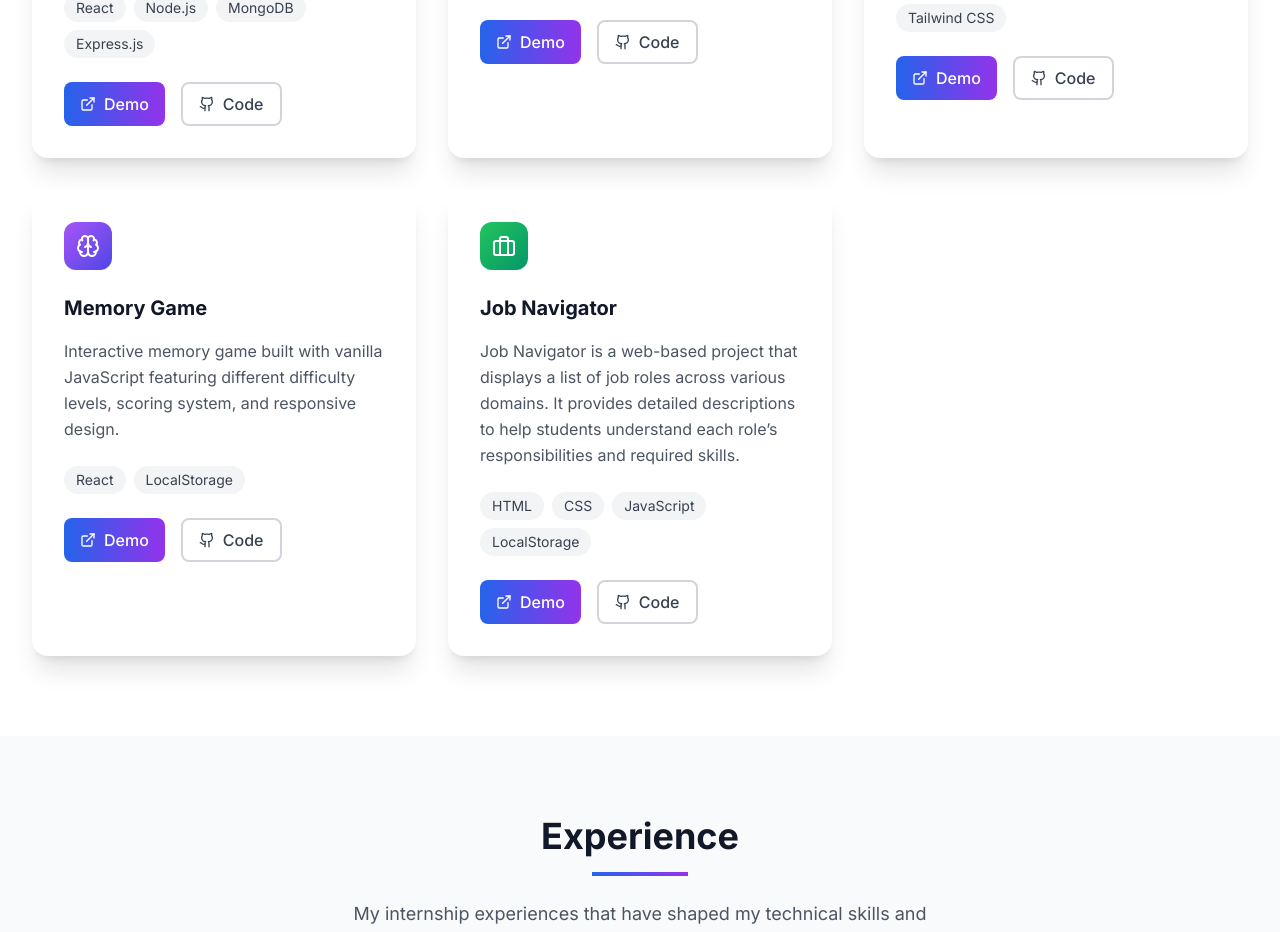
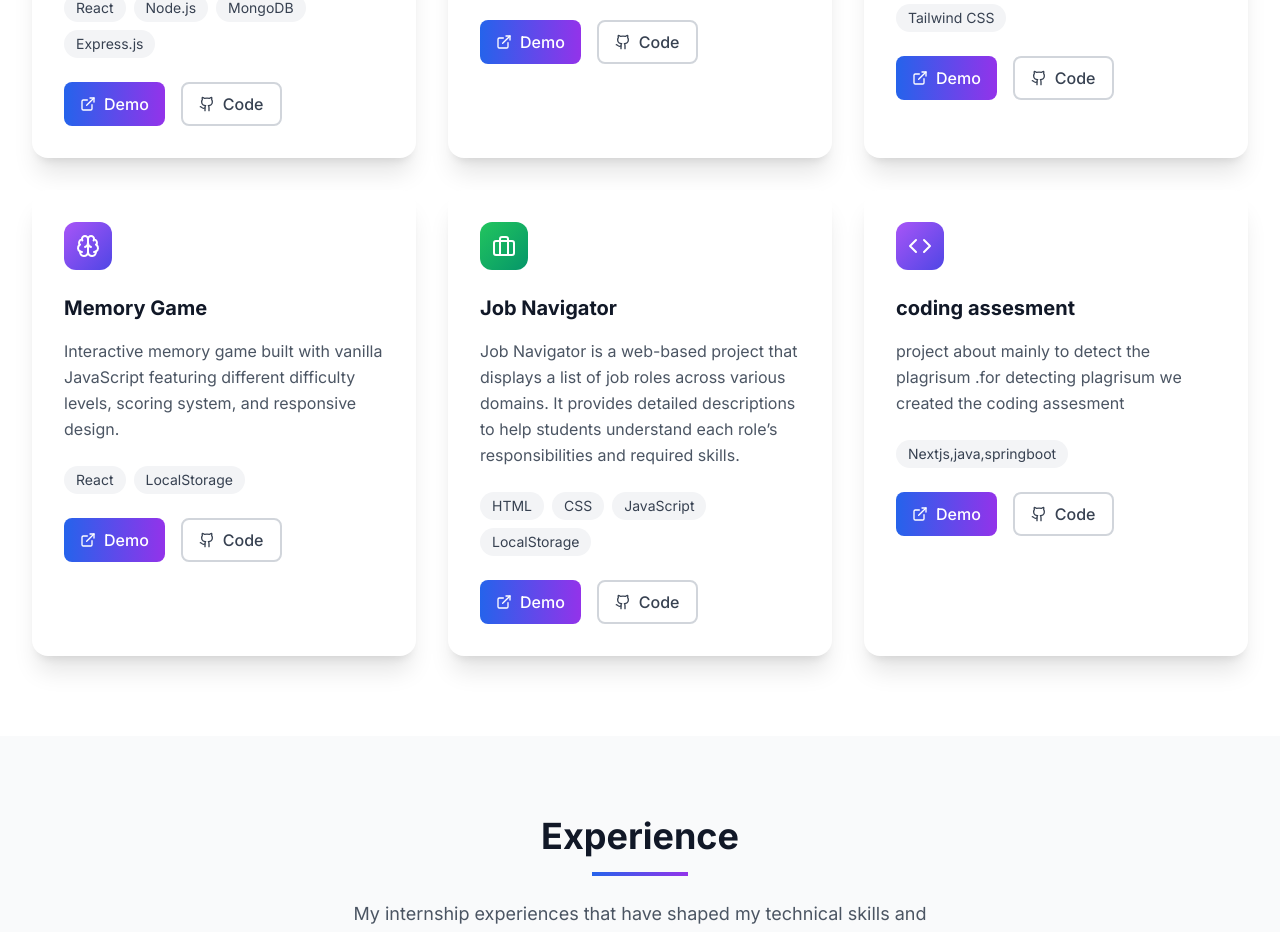
Before and after one commit to Sudheer-18/Myprotifolio, a React (Vite) app: page / in a window 1280 px wide. Shown: the part 3840-4772 px from the top of the page. Built offline with nearby package versions, Linux system fonts and the light colour scheme.

Commit message:
project added

```diff
--- a/src/components/Projects.tsx
+++ b/src/components/Projects.tsx
@@ -9,6 +9,7 @@ import {
   Briefcase,
   BookOpen,
 } from 'lucide-react';
+import { Code } from 'lucide-react';
 
 const Projects: React.FC = () => {
   const projects = [
@@ -62,6 +63,15 @@ const Projects: React.FC = () => {
       githubLink: 'https://github.com/Sudheer-18/JobNavigator',
       gradient: 'from-green-500 to-emerald-600',
     },
+    {
+      title : "coding assesment",
+      description: 'project about mainly to detect the plagrisum .for detecting plagrisum we created the coding assesment',
+      icon : Code,
+      tech : ['Nextjs,java,springboot'],
+      demoLink : 'https://plagarism-check.vercel.app/',
+      githubLink : 'https://github.com/Sudheer-18/Plagarism-Check',
+      gradient: 'from-purple-500 to-indigo-600',
+    }
   ];
 
 
```
